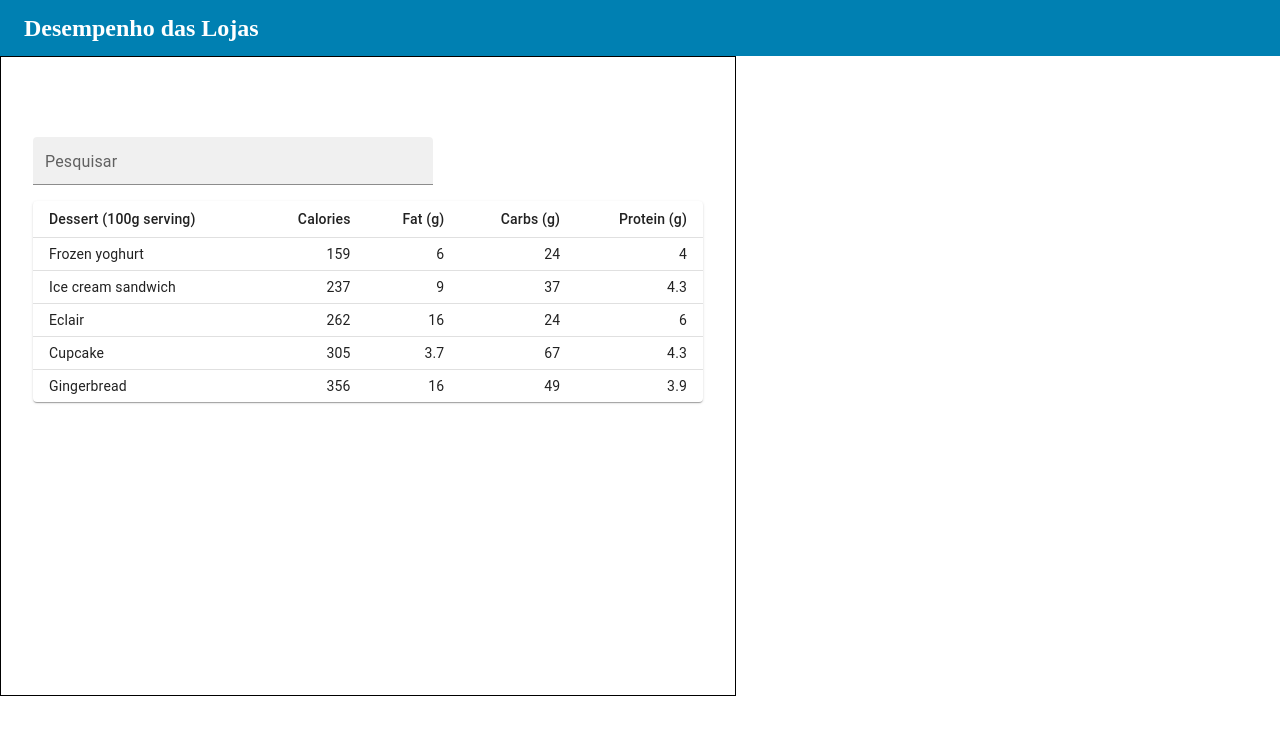
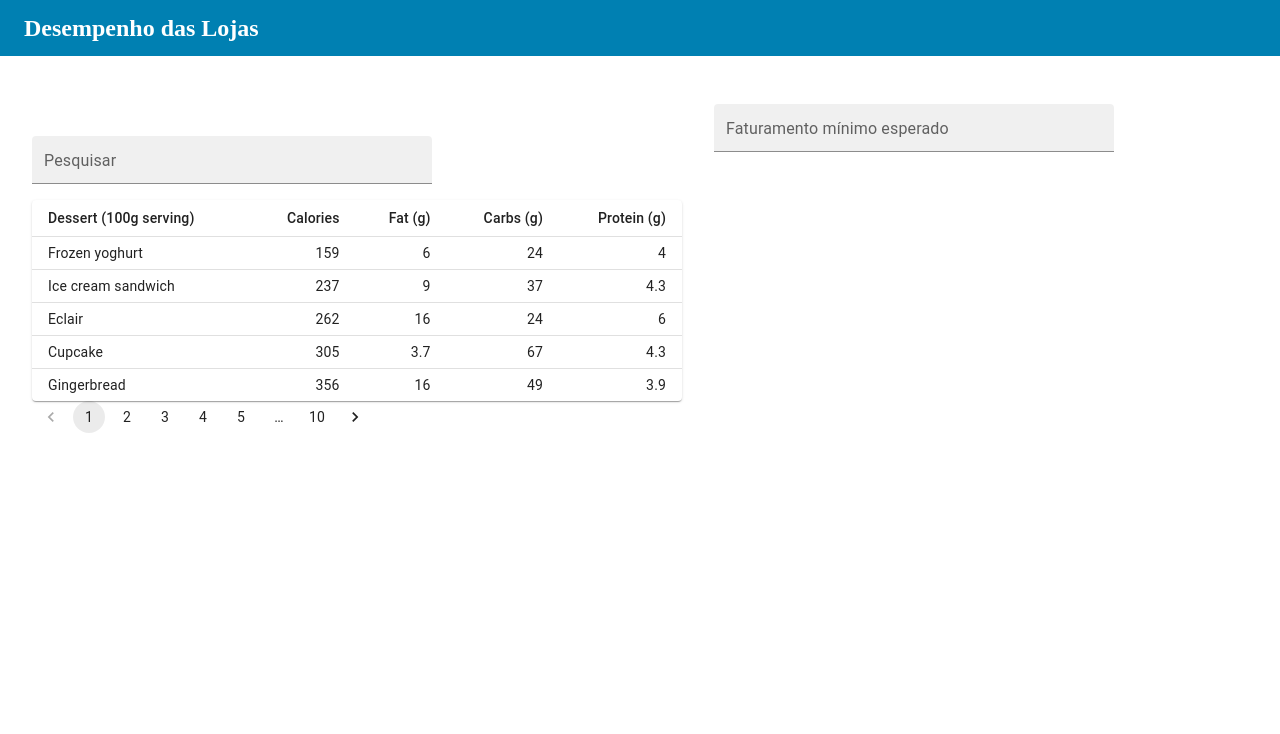
Before and after one commit to ivangomestr/front-end-technical-challenge, a React (Create React App) app: page / in a window 1280 px wide. Shown: the top 734 px of the page. Built offline with nearby package versions, Linux system fonts and the light colour scheme.

Commit message:
styling billing filter and pagination

```diff
--- a/src/BillingFilter/index.tsx
+++ b/src/BillingFilter/index.tsx
@@ -1,3 +1,15 @@
+import TextField from '@mui/material/TextField';
+import styles from './styles.module.scss';
+
 export function BillingFilter() {
-  return <></>;
+  return (
+    <div className={styles.container}>
+      <TextField
+        fullWidth
+        label="Faturamento mínimo esperado"
+        variant="filled"
+        size="small"
+      />
+    </div>
+  );
 }
--- a/src/BillingFilter/styles.module.scss
+++ b/src/BillingFilter/styles.module.scss
@@ -0,0 +1,8 @@
+.container {
+  display: flex;
+  align-items: center;
+  width: 25rem;
+  height: 5rem;
+  margin-top: 2rem;
+  // border: 1px solid black;
+}
--- a/src/components/Pagination/index.tsx
+++ b/src/components/Pagination/index.tsx
@@ -1,3 +1,18 @@
-export function Pagination() {
-  return <></>;
+/* eslint-disable react/jsx-one-expression-per-line */
+import React, { useState } from 'react';
+
+import Pagination from '@mui/material/Pagination';
+import Stack from '@mui/material/Stack';
+
+export function Paginations() {
+  const [page, setPage] = useState(1);
+  const handleChange = (event: React.ChangeEvent<unknown>, value: number) => {
+    setPage(value);
+  };
+
+  return (
+    <Stack spacing={2}>
+      <Pagination count={10} page={page} onChange={handleChange} />
+    </Stack>
+  );
 }
--- a/src/pages/HomePage/index.tsx
+++ b/src/pages/HomePage/index.tsx
@@ -3,6 +3,7 @@ import styles from './styles.module.scss';
 import { BillingFilter } from '../../BillingFilter';
 import { Search } from '../../components/Search';
 import { StoreTable } from '../../components/StoreTable';
+import { Paginations } from '../../components/Pagination';
 
 export function HomePage() {
   return (
@@ -10,9 +11,12 @@ export function HomePage() {
       <div className={styles.storesContainer}>
         <Search />
         <StoreTable />
+        <Paginations />
       </div>
 
-      <BillingFilter />
+      <div className={styles.billingContainer}>
+        <BillingFilter />
+      </div>
     </div>
   );
 }
--- a/src/pages/HomePage/styles.module.scss
+++ b/src/pages/HomePage/styles.module.scss
@@ -5,9 +5,15 @@
     .storesContainer {
         display: flex;
         flex-direction: column;
-        border: 1px solid black;
         width: 46rem;
         height: 40rem;
         padding: 2rem;
     }
+
+    .billingContainer {
+        display: flex;
+        flex-direction: column;
+        width: 46rem;
+        height: 40rem;
+    }
 }
```
